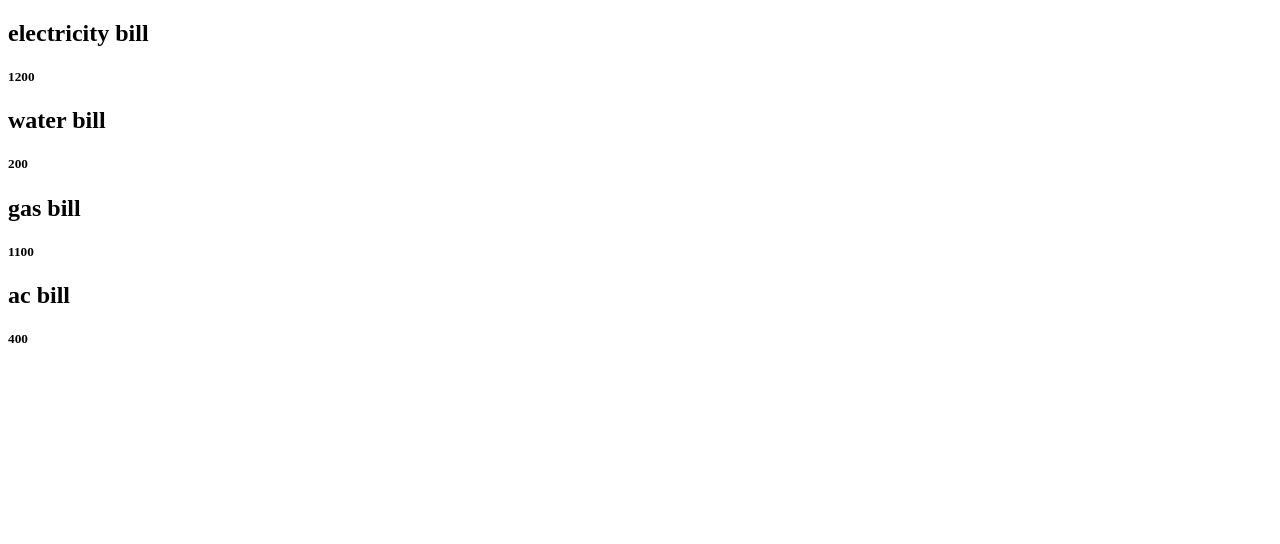
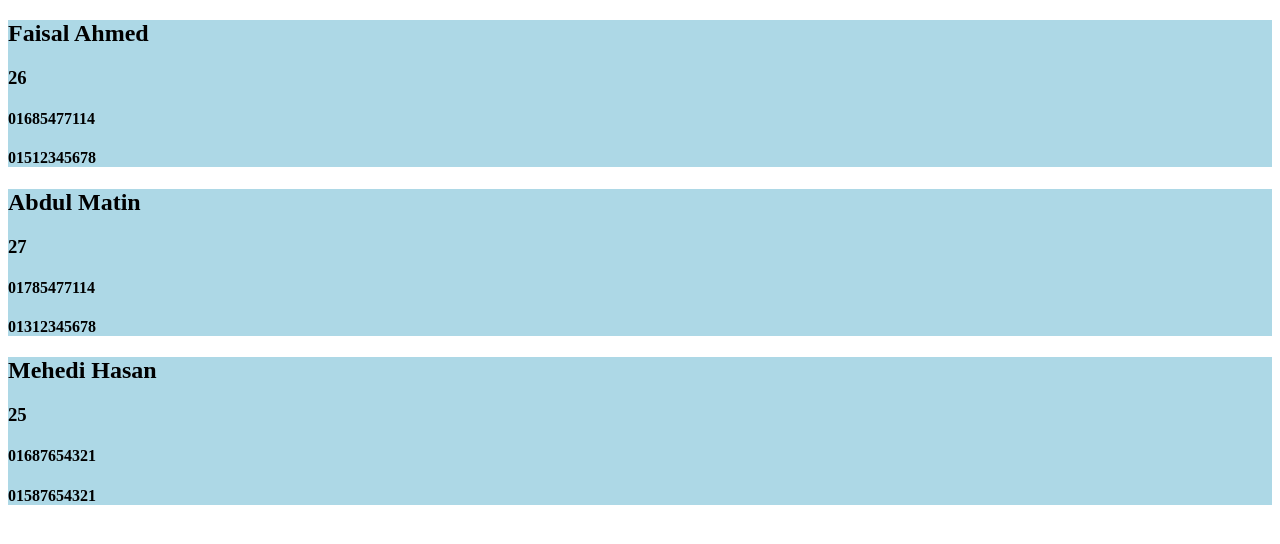
Before and after one commit to webfaisalbd/react-basics-ai, a React (Create React App) app: page / in a window 1280 px wide. Shown: the top 544 px of the page. Built offline with nearby package versions, Linux system fonts and the light colour scheme.

Commit message:
nested mapping

```diff
--- a/src/App.js
+++ b/src/App.js
@@ -1,12 +1,12 @@
 import React from 'react'
-import Lists from './uniqueList/Lists'
+import Nested from './nestedMapping/Nested';
 
 const App = () => {
   return (
     <>
-        <Lists />
+        <Nested />
     </>
   )
 }
 
-export default App
+export default App;
--- /dev/null
+++ b/src/nestedMapping/Nested.js
@@ -0,0 +1,38 @@
+import React from 'react';
+
+const users = [
+    {
+        name: 'Faisal Ahmed',
+        age: 26,
+        phone: ["01685477114", "01512345678"]
+    },
+    {
+        name: 'Abdul Matin',
+        age: 27,
+        phone: ["01785477114", "01312345678"]
+    },
+    {
+        name: 'Mehedi Hasan',
+        age: 25,
+        phone: ["01687654321", "01587654321"]
+    }
+]
+
+
+function Nested() {
+
+    return <>
+        {
+            users.map((user) => <div style={{ background: "lightblue" }}>
+                <h2>{user.name}</h2>
+                <h3>{user.age}</h3>
+                {
+                    user.phone.map((phn) => {
+                        return <h4>{phn}</h4>
+                    })
+                }
+            </div>)
+        }
+    </>
+}
+export default Nested;
```
